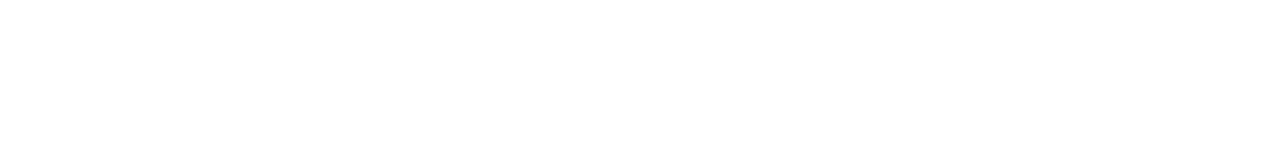
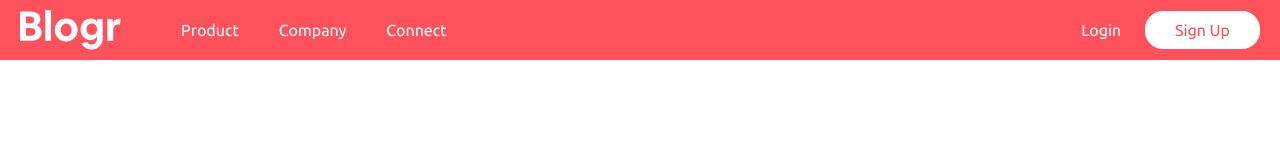
Before and after one commit to kozimov786/blogr, a plain HTML site: page index.html in a window 1280 px wide. Drawn offline with Linux system fonts and the light colour scheme.

Commit message:
add sitenav

```diff
--- a/css/style.css
+++ b/css/style.css
@@ -97,5 +97,57 @@ body{
     font-size: 16px;
     line-height: 1.5;
     background-color: #fff;
-    color: #191919;
+    color:var(--Very-dark-black-blue);
 }
+.container{
+  max-width: 1240px;
+  padding-left: 20px;
+  padding-right: 20px;
+  margin-left: auto;
+  margin-right: auto;
+}
+/*PAGE-HEADER*/
+.page-header{
+   background-image: url(../images/bg-pattern-intro.svg);
+   background-color: var(--Light-red);
+}
+.page-header__container{
+  display: flex;
+  align-items: center;
+  padding: 10px 0;
+}
+
+.nav-list{
+  display: flex;
+  align-items: center;
+  list-style: none;
+  margin: 0;
+  padding: 0;
+}
+
+.site-header__link{
+  margin-left: auto;
+}
+.nav-link{
+  text-decoration: none;
+  color: var(--White-text);
+  margin-left: 40px;
+}
+
+
+.logo{
+  display: block;
+  margin-right: 20px;
+}
+.login-link{
+  text-decoration: none;
+  color: var(--White-text);
+  margin-right: 20px;
+}
+.sign-link{
+  background-color: #fff;
+  color: var(--Light-red);
+  text-decoration: none;
+  padding: 10px 30px;
+  border-radius: 18px;
+}
--- a/index.html
+++ b/index.html
@@ -9,6 +9,29 @@
     <title>Blogr landing page</title>
 </head>
 <body>
-
+    <header class="page-header">
+       <div class="page-header__container container">
+        <a class="site-logo__link">
+            <img class="logo" src="images/logo.svg" alt="Site logo" aria-label="site-logo">
+        </a>
+           <nav class="sitenav">
+               <ul class="nav-list">
+                   <li class="nav-item">
+                       <a class="nav-link" href="#">Product</a>
+                   </li>
+                   <li class="nav-item">
+                    <a class="nav-link" href="#">Company</a>
+                </li>
+                <li class="nav-item">
+                    <a class="nav-link" href="#">Connect</a>
+                </li>
+               </ul>
+           </nav>
+           <div class="site-header__link">
+            <a class="login-link" href="#">Login</a>
+            <a class="sign-link" href="#">Sign Up</a>
+        </div>
+       </div>
+    </header>
 </body>
 </html>
```
